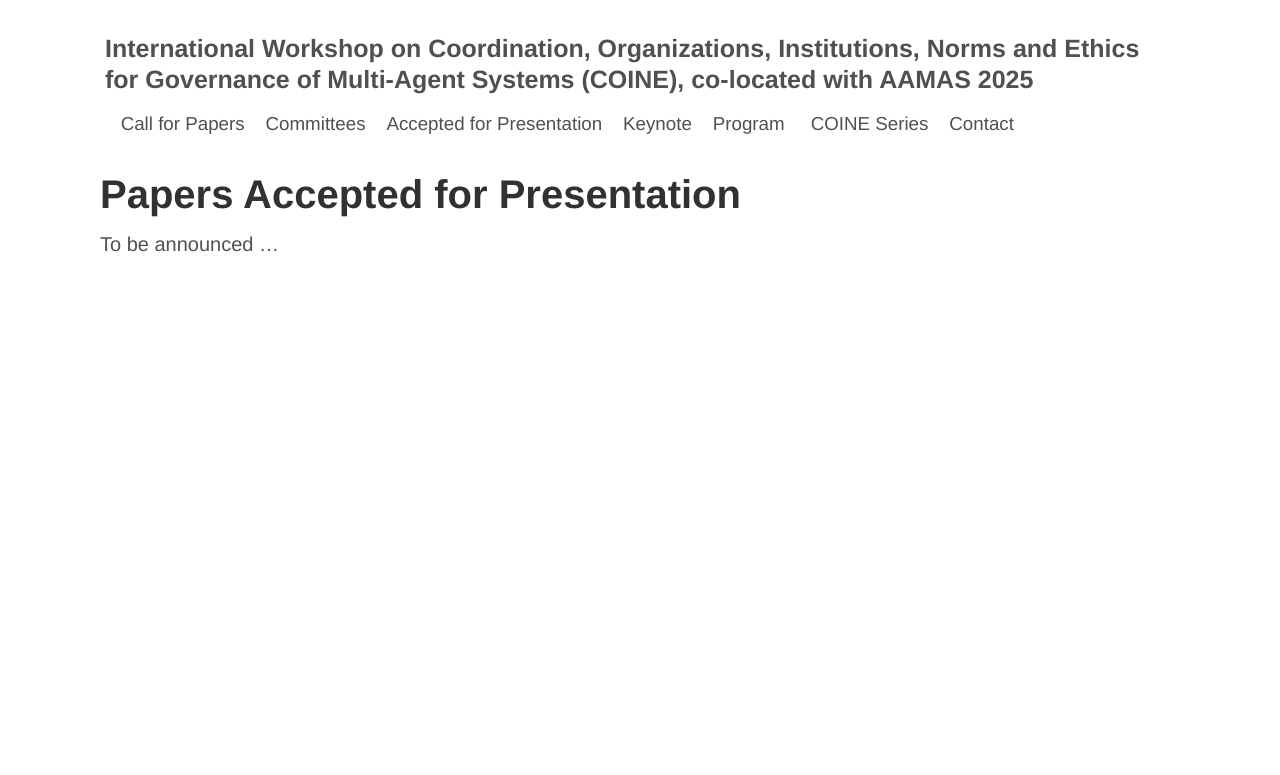
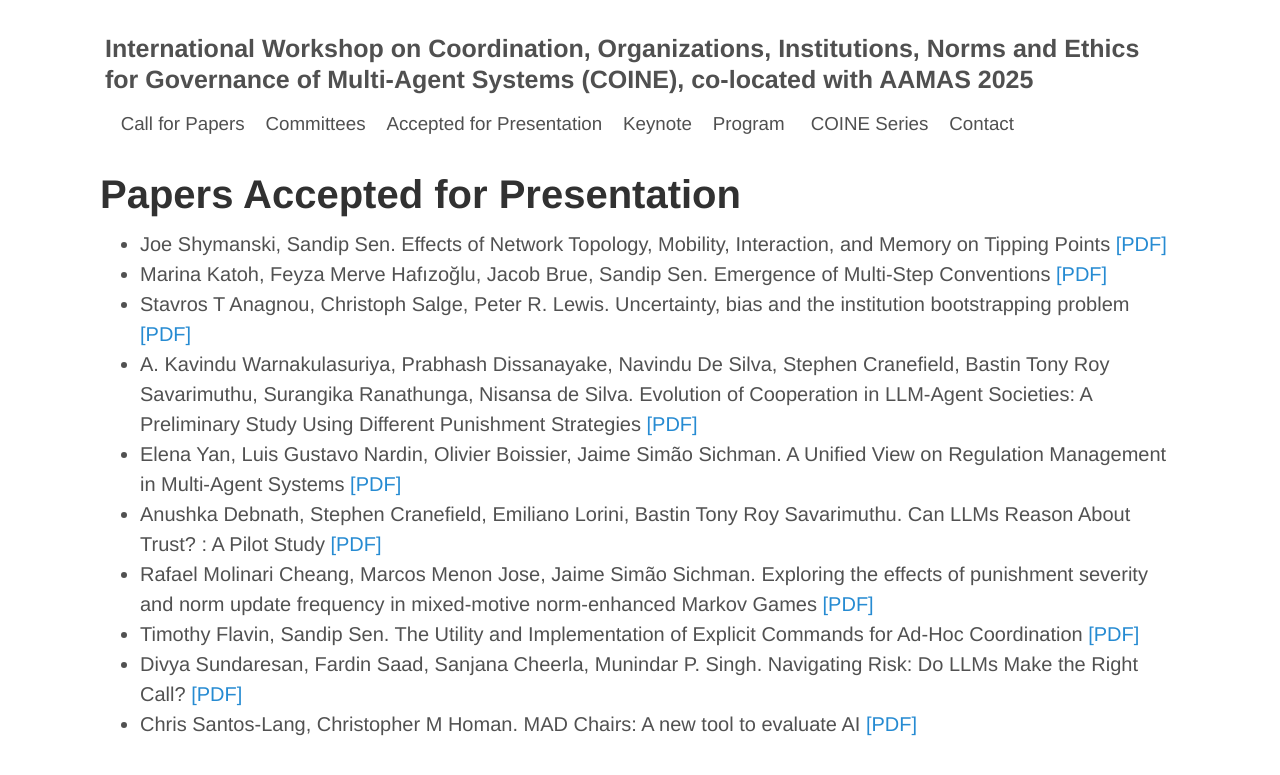
Before and after one commit to coin-workshop/coine-2025-detroit, a Jekyll site: the page built from accepted_for_presentation.md, in a window 1280 px wide. Shown: the top 775 px of the page. Built offline with Jekyll 4.4.1, drawn with Linux system fonts in a browser that asks for light colours.

Commit message:
updated with accepted papers

```diff
--- a/accepted_for_presentation.md
+++ b/accepted_for_presentation.md
@@ -5,4 +5,13 @@ title: COINE
 
 # Papers Accepted for Presentation
 
-To be announced ...
+- Joe Shymanski, Sandip Sen. Effects of Network Topology, Mobility, Interaction, and Memory on Tipping Points [\[PDF\]]({{ site.path }}/papers/paper_15.pdf)
+- Marina Katoh, Feyza Merve Hafızoğlu, Jacob Brue, Sandip Sen. Emergence of Multi-Step Conventions [\[PDF\]]({{ site.path }}/papers/paper_12.pdf)
+- Stavros T Anagnou, Christoph Salge, Peter R. Lewis. Uncertainty, bias and the institution bootstrapping problem [\[PDF\]]({{ site.path }}/papers/paper_8.pdf)
+- A. Kavindu Warnakulasuriya, Prabhash Dissanayake, Navindu De Silva, Stephen Cranefield, Bastin Tony Roy Savarimuthu, Surangika Ranathunga, Nisansa de Silva. Evolution of Cooperation in LLM-Agent Societies: A Preliminary Study Using Different Punishment Strategies [\[PDF\]]({{ site.path }}/papers/paper_7.pdf)
+- Elena Yan, Luis Gustavo Nardin, Olivier Boissier, Jaime Simão Sichman. A Unified View on Regulation Management in Multi-Agent Systems [\[PDF\]]({{ site.path }}/papers/paper_6.pdf)
+- Anushka Debnath, Stephen Cranefield, Emiliano Lorini, Bastin Tony Roy Savarimuthu. Can LLMs Reason About Trust? : A Pilot Study [\[PDF\]]({{ site.path }}/papers/paper_4.pdf)
+- Rafael Molinari Cheang, Marcos Menon Jose, Jaime Simão Sichman. Exploring the effects of punishment severity and norm update frequency in mixed-motive norm-enhanced Markov Games [\[PDF\]]({{ site.path }}/papers/paper_3.pdf)
+- Timothy Flavin, Sandip Sen. The Utility and Implementation of Explicit Commands for Ad-Hoc Coordination [\[PDF\]]({{ site.path }}/papers/paper_14.pdf)
+- Divya Sundaresan, Fardin Saad, Sanjana Cheerla, Munindar P. Singh. Navigating Risk: Do LLMs Make the Right Call? [\[PDF\]]({{ site.path }}/papers/paper_13.pdf)
+- Chris Santos-Lang, Christopher M Homan. MAD Chairs: A new tool to evaluate AI [\[PDF\]]({{ site.path }}/papers/paper_2.pdf)
```
Also changed, not shown: 11 other files.
